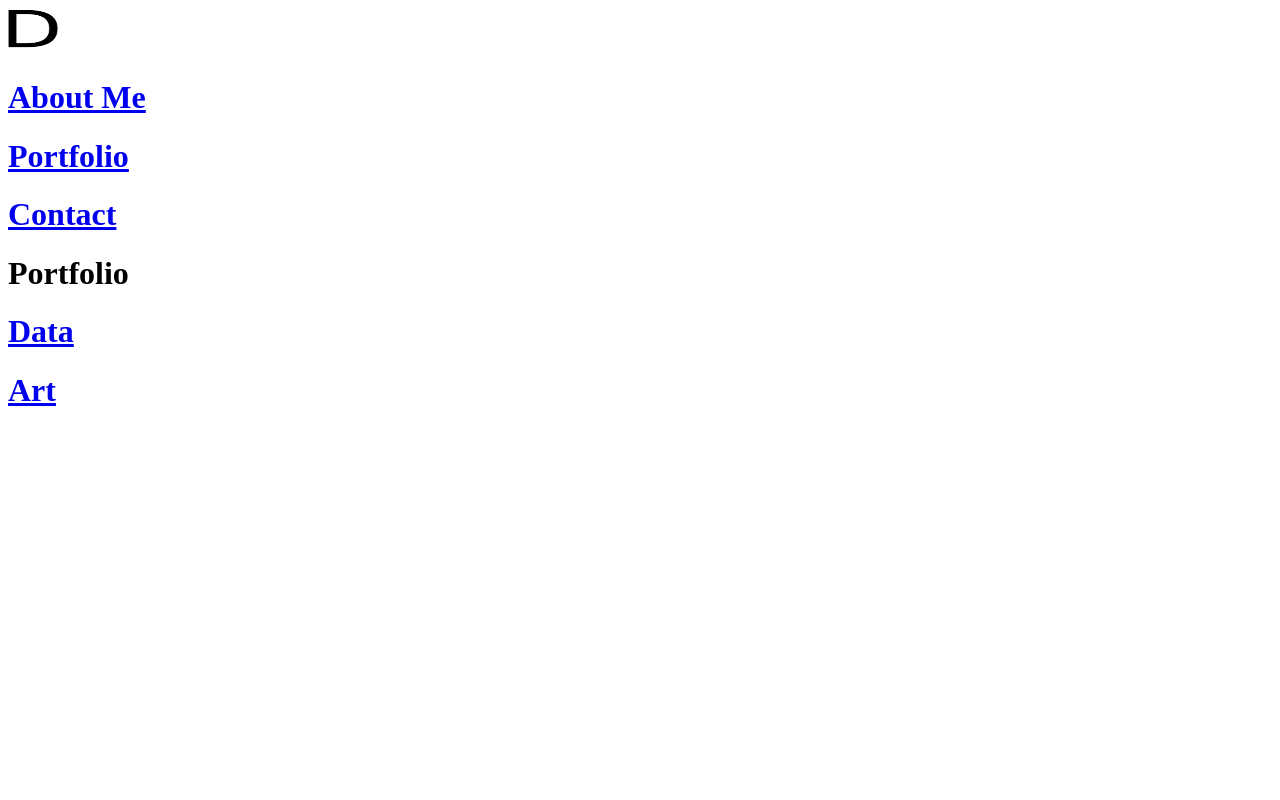
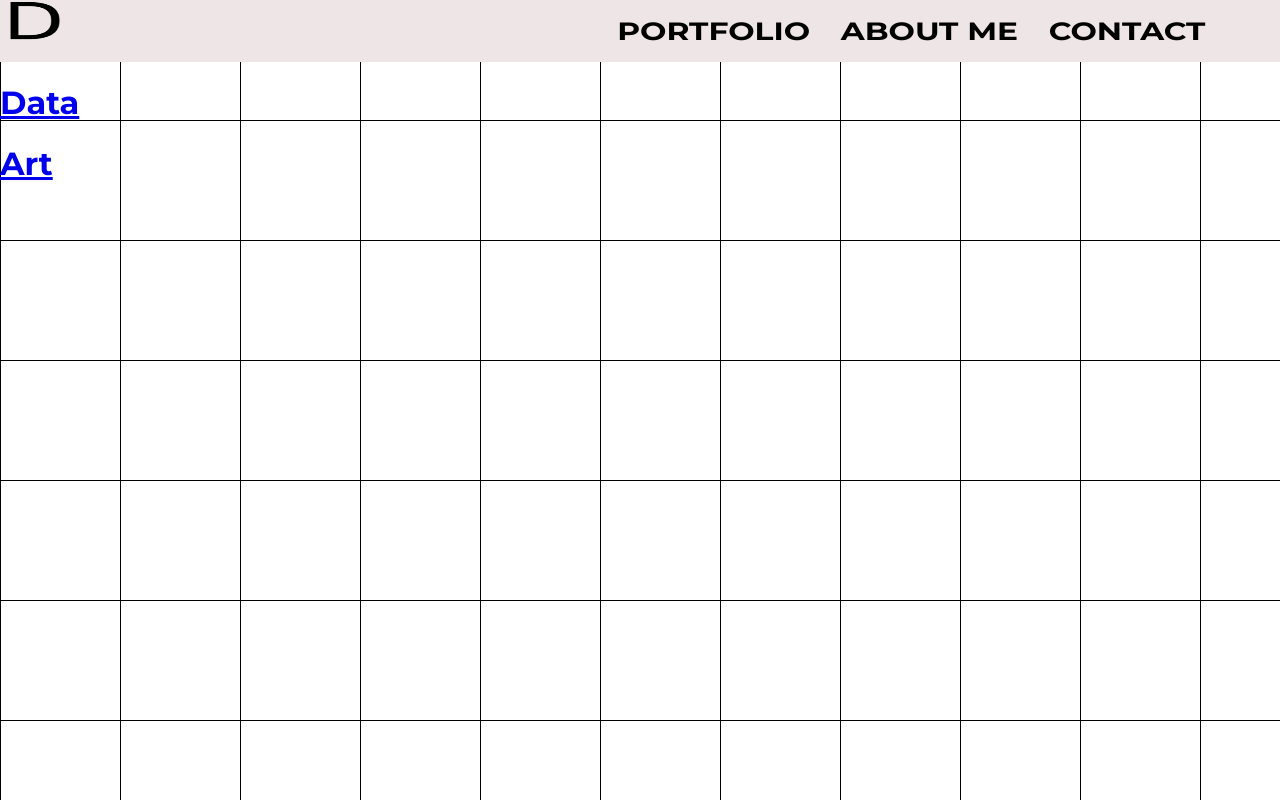
Before and after one commit to danfrederick/danfrederick.github.io, a plain HTML site: page portfolio.html in a window 1280 px wide. Drawn offline with Linux system fonts and the light colour scheme.

Commit message:
css all pages

```diff
--- a/portfolio.html
+++ b/portfolio.html
@@ -1,26 +1,32 @@
 <body>
     <head>
         <title>Portfolio</title>
+        <link rel="stylesheet" href="https://fonts.googleapis.com/css?family=Montserrat:b"/>
+        <link href="styles.css" rel="stylesheet" type="text/css"/>
     </head>
     <div class = "wrapper">
-        <div class = "logo">
-            <a href="index.html"><img src = "letterD.png" alt = "logo" style = "width:50px;height:50px;"></a>
+        <div class='header'>
+            <header>
+                <div class="logo">
+                    <a href="index.html"><img src = "letterD.png" alt = "logo" style = "width:50px;height:50px;"></a>
+                </div>
+                <div class="container">
+                    <nav>
+                        <ul>
+                            <li>
+                                <a href="portfolio.html">Portfolio</a>
+                            </li>
+                            <li>
+                                <a href="about.html">About Me</a>
+                            </li>
+                            <li>
+                                <a href="contact.html">Contact</a>
+                            </li>
+                        </ul>
+                    </nav>
+                </div>
+            </header>
         </div>
-        <div class = "header">
-            <h1>
-                <a href="about.html">About Me</a>
-            </h1>
-            <h1>
-                <a href="portfolio.html">Portfolio</a>
-            </h1>
-            <h1>
-                <a href="contact.html">Contact</a>
-            </h1>
-            <div class = "title">
-                <h1>
-                    Portfolio
-                </h1>
-            </div>
             <div class = "display">
                 <h1>
                     <a href="data.html">Data</a>
--- a/styles.css
+++ b/styles.css
@@ -3,20 +3,17 @@ body {
     padding: 0;
     width: 100%;
     height: 100vh;
-    background-size: 80px 80px;
+    background-size: 120px 120px;
     background-image:
     linear-gradient(to right, black 1px, transparent 1px),
     linear-gradient(to bottom, black 1px, transparent 1px);
     background-repeat: repeat;
 
-
     font-family: "Montserrat", serif;
     font-size: 100%;
     font-weight: 300;
-
-
 }
-.main-body {
+.lower-body {
     margin: none;
     background: #f3f3f3
 }
@@ -70,3 +67,7 @@ nav a {
     font-stretch: expanded;
 
 }
+
+nav:hover {
+    color: chartreuse;
+}
```
Also changed, not shown: about.html (+23 -13 lines), art.html (+23 -13 lines), contact.html (+23 -13 lines), data.html (+23 -13 lines), index.html (+1 -1 lines).
